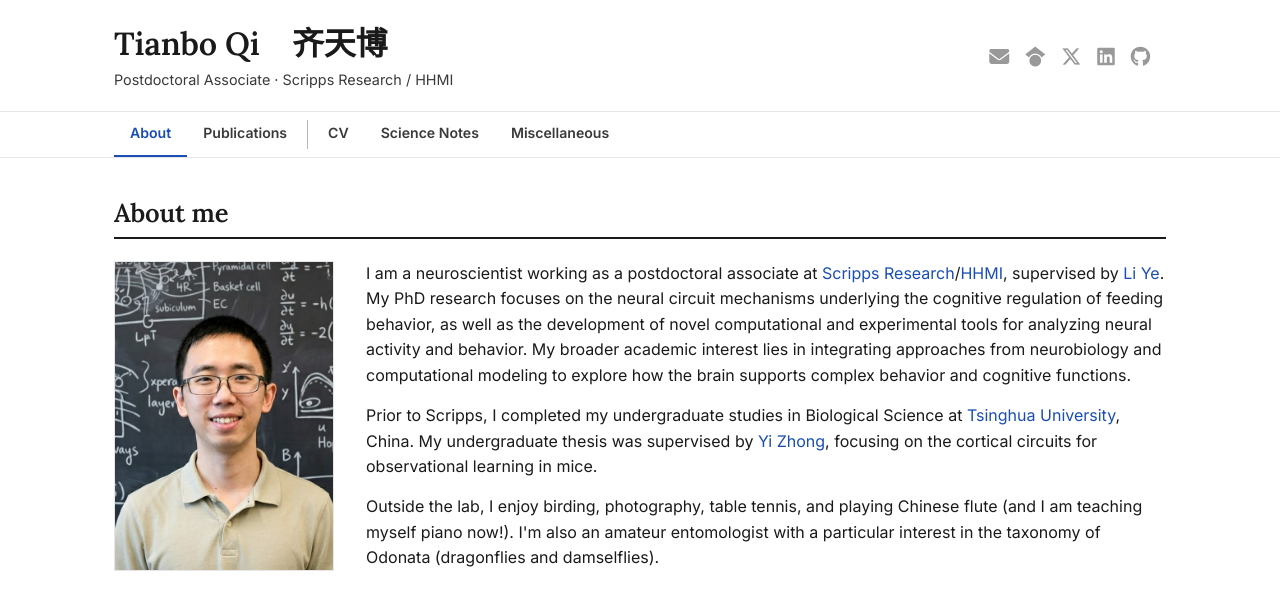
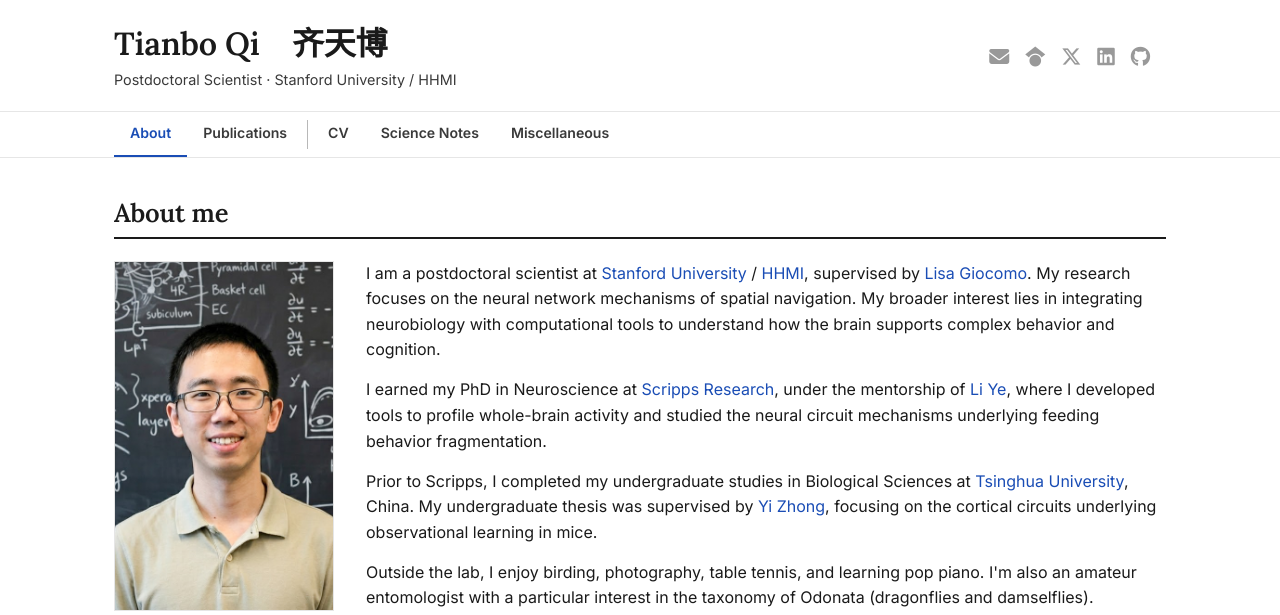
Before and after one commit to tianboqi/tianboqi.github.io, a plain HTML site: page index.html in a window 1280 px wide. Shown: the part 222-837 px from the top of the page. Drawn offline with Linux system fonts and the light colour scheme; some icons are missing.

Commit message:
Update index and CV to reflect new postion in Giocomo lab

```diff
--- a/index.html
+++ b/index.html
@@ -4,14 +4,14 @@
   <meta charset="utf-8">
   <meta name="viewport" content="width=device-width, initial-scale=1">
   <title>Tianbo Qi</title>
-  <meta name="description" content="Tianbo Qi (齐天博) is a neuroscientist and postdoctoral associate at Scripps Research / HHMI, studying the neural circuit mechanisms of feeding behavior and developing computational tools for neuroscience.">
-  <meta name="keywords" content="Tianbo Qi, 齐天博, neuroscience, Scripps Research, HHMI, neural circuits, feeding behavior, computational neuroscience, postdoctoral">
+  <meta name="description" content="Tianbo Qi (齐天博) is a neuroscientist and postdoctoral scientist at Stanford University / HHMI, studying the neural circuit mechanisms of spatial navigation and feeding behavior.">
+  <meta name="keywords" content="Tianbo Qi, 齐天博, neuroscience, Stanford, Scripps Research, HHMI, neural circuits, spatial navigation, feeding behavior, computational neuroscience, postdoctoral">
   <meta name="author" content="Tianbo Qi">
   <meta name="robots" content="index, follow">
   <meta property="og:type" content="website">
   <meta property="og:url" content="https://tianboqi.github.io/">
   <meta property="og:title" content="Tianbo Qi">
-  <meta property="og:description" content="Neuroscientist and postdoctoral associate at Scripps Research / HHMI, studying neural circuits underlying feeding behavior.">
+  <meta property="og:description" content="Neuroscientist and postdoctoral scientist at Stanford University / HHMI, studying the neural circuit mechanisms of spatial navigation.">
   <link rel="icon" type="image/x-icon" href="/images/favicon.ico">
   <link rel="preconnect" href="https://fonts.googleapis.com">
   <link rel="preconnect" href="https://fonts.gstatic.com" crossorigin>
@@ -29,7 +29,7 @@
   <div class="banner-inner">
     <div class="banner-text">
       <h1 class="banner-name" title="Pinyin: qí tiān bó; IPA: tɕʰi2 tʰʲæn1 pʷo2">Tianbo Qi &ensp; <span lang="zh" style="font-family: 'Noto Sans SC', sans-serif;">齐天博</span></h1>
-      <p class="banner-sub">Postdoctoral Associate &middot; <a href="https://scripps.edu/" target="_blank">Scripps Research</a> / <a href="https://www.hhmi.org/research" target="_blank">HHMI</a></p>
+      <p class="banner-sub">Postdoctoral Scientist &middot; <a href="https://stanford.edu/" target="_blank">Stanford University</a> / <a href="https://www.hhmi.org/research" target="_blank">HHMI</a></p>
     </div>
     <div class="banner-socials">
       <a href="mailto:tiaqi@scripps.edu" title="Email"><i class="fa-solid fa-envelope"></i></a>
@@ -66,16 +66,17 @@
       </div>
       <div class="about-bio">
         <p>
-        I am a neuroscientist working as a postdoctoral associate at <a href="https://scripps.edu/" target="_blank">Scripps Research</a>/<a href="https://www.hhmi.org/research" target="_blank">HHMI</a>, supervised by <a href="https://www.ye-lab.org/" target="_blank">Li Ye</a>.
-        My PhD research focuses on the neural circuit mechanisms underlying the cognitive regulation of feeding behavior, as well as the development of novel computational and experimental tools for analyzing neural activity and behavior.
-        My broader academic interest lies in integrating approaches from neurobiology and computational modeling to explore how the brain supports complex behavior and cognitive functions.
+        I am a postdoctoral scientist at <a href="https://stanford.edu/" target="_blank">Stanford University</a> / <a href="https://www.hhmi.org/research" target="_blank">HHMI</a>, supervised by <a href="https://giocomolab.weebly.com/" target="_blank">Lisa Giocomo</a>.
+        My research focuses on the neural network mechanisms of spatial navigation. My broader interest lies in integrating neurobiology with computational tools to understand how the brain supports complex behavior and cognition.
         </p>
         <p>
-        Prior to Scripps, I completed my undergraduate studies in Biological Science at <a href="https://www.tsinghua.edu.cn/en/" target="_blank">Tsinghua University</a>, China.
-        My undergraduate thesis was supervised by <a href="https://life.tsinghua.edu.cn/lifeen/info/1035/1105.htm" target="_blank">Yi Zhong</a>, focusing on the cortical circuits for observational learning in mice.
+        I earned my PhD in Neuroscience at <a href="https://scripps.edu/" target="_blank">Scripps Research</a>, under the mentorship of <a href="https://ye-lab.org/" target="_blank">Li Ye</a>, where I developed tools to profile whole-brain activity and studied the neural circuit mechanisms underlying feeding behavior fragmentation.
         </p>
         <p>
-        Outside the lab, I enjoy birding, photography, table tennis, and playing Chinese flute (and I am teaching myself piano now!). I'm also an amateur entomologist with a particular interest in the taxonomy of Odonata (dragonflies and damselflies).
+        Prior to Scripps, I completed my undergraduate studies in Biological Sciences at <a href="https://www.tsinghua.edu.cn/en/" target="_blank">Tsinghua University</a>, China. My undergraduate thesis was supervised by <a href="https://life.tsinghua.edu.cn/lifeen/info/1035/1105.htm" target="_blank">Yi Zhong</a>, focusing on the cortical circuits underlying observational learning in mice.
+        </p>
+        <p>
+        Outside the lab, I enjoy birding, photography, table tennis, and learning pop piano. I'm also an amateur entomologist with a particular interest in the taxonomy of Odonata (dragonflies and damselflies).
         </p>
       </div>
     </div>
```
Also changed, not shown: 1 other file.
